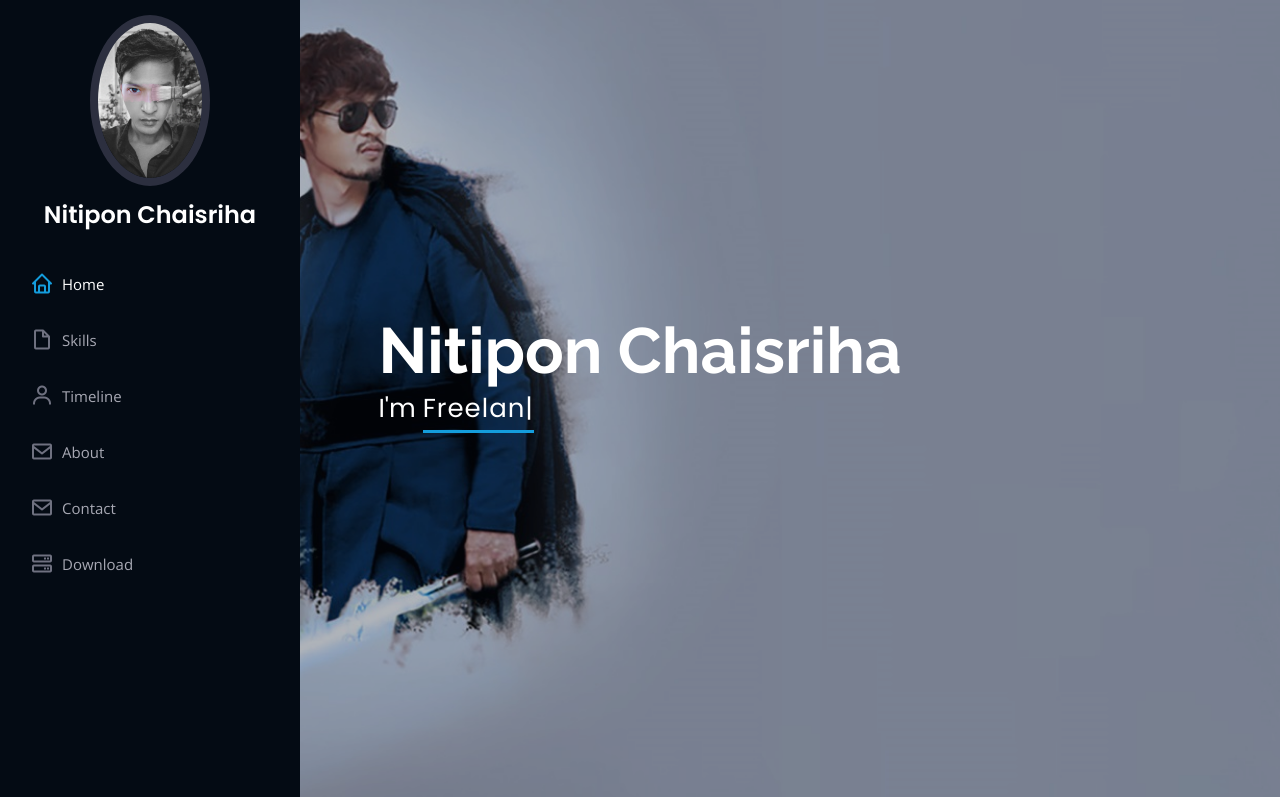
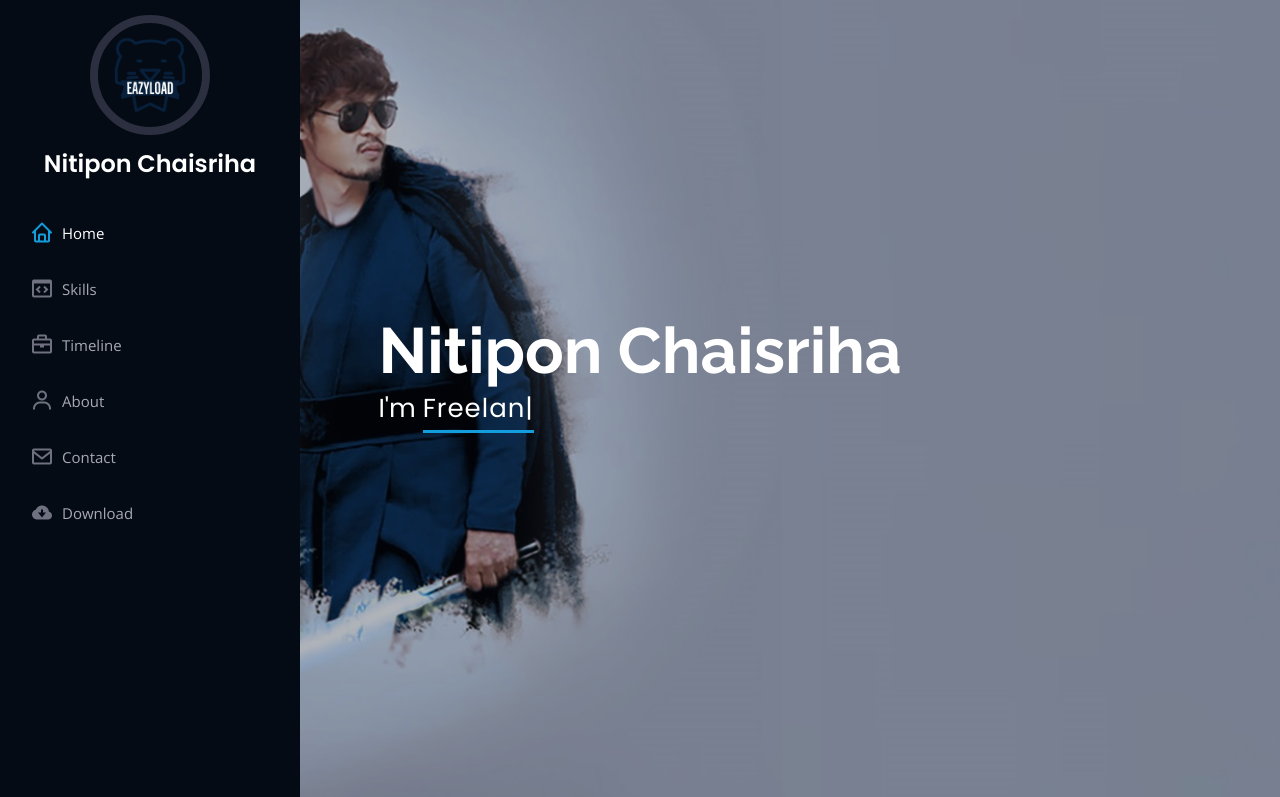
Before and after one commit to anbiun/nodeCV, a website: page public/index.html in a window 1280 px wide. Shown: the top 797 px of the page. Drawn offline with nearby package versions, Linux system fonts and the light colour scheme; no server answers.

Commit message:
Update NavIcon

```diff
--- a/public/index.html
+++ b/public/index.html
@@ -43,7 +43,7 @@
     <div class="d-flex flex-column">
 
       <div class="profile">
-        <img src="assets/img/profile-img.jpg" alt="" class="img-fluid rounded-circle">
+        <img src="assets/img/favicon.png" alt="" class="img-fluid rounded-circle">
         <h1 class="text-light"><a href="index.html">Nitipon Chaisriha</a></h1>
         <div class="social-links mt-3 text-center d-none">
           <a href="#" class="twitter"><i class="bx bxl-twitter"></i></a>
@@ -56,14 +56,14 @@
 
       <nav id="navbar" class="nav-menu navbar">
         <ul>
-          <li><a href="#banner" class="nav-link scrollto active"><i class="bx bx-home"></i> <span>Home</span></a></li>
-          <li><a href="#skills" class="nav-link scrollto"><i class="bx bx-file-blank"></i> <span>Skills</span></a></li>
-          <li><a href="#timeline" class="nav-link scrollto"><i class="bx bx-user"></i> <span>Timeline</span></a></li>
-          <li><a href="#about" class="nav-link scrollto"><i class="bx bx-envelope"></i> <span>About</span></a></li>
+          <li><a href="#banner" class="nav-link scrollto"><i class="bx bx-home"></i> <span>Home</span></a></li>
+          <li><a href="#skills" class="nav-link scrollto active"><i class="bx bx-code-block"></i> <span>Skills</span></a></li>
+          <li><a href="#timeline" class="nav-link scrollto"><i class="bx bx-briefcase"></i> <span>Timeline</span></a></li>
+          <li><a href="#about" class="nav-link scrollto"><i class="bx bx-user"></i> <span>About</span></a></li>
           <li><a href="#contact" class="nav-link scrollto"><i class="bx bx-envelope"></i> <span>Contact</span></a></li>
-          <li><a href="#download" class="nav-link scrollto"><i class="bx bx-server"></i> <span>Download</span></a></li>
+          <li><a href="#download" class="nav-link scrollto"><i class="bx bxs-cloud-download"></i> <span>Download</span></a></li>
         </ul>
-      </nav><!-- .nav-menu -->
+      </nav>
     </div>
   </header><!-- End Header -->
 
```
Also changed, not shown: public/assets/img/navicon.PNG (added).
